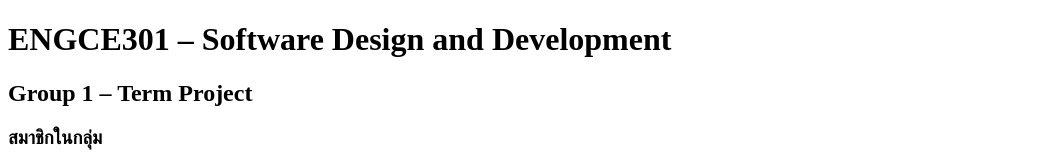
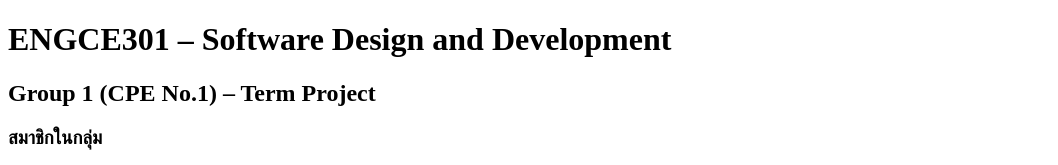
Before and after one commit to cpecodebattle/engce301-team-cpeno1, a plain HTML site: page index.html in a window 1280 px wide. Shown: the top 165 px of the page, without its empty margins (0-1058 px from the left). Drawn offline with Linux system fonts and the light colour scheme.

Commit message:
minor changes to heading text

```diff
--- a/index.html
+++ b/index.html
@@ -2,11 +2,11 @@
 <html lang="th">
 <head>
   <meta charset="UTF-8" />
-  <title>Hello ENGCE301 – Group 1</title>
+  <title>Hello ENGCE301 – Group 1 (CPE No.1)</title>
 </head>
 <body>
   <h1>ENGCE301 – Software Design and Development</h1>
-  <h2>Group 1 – Term Project</h2>
+  <h2>Group 1 (CPE No.1) – Term Project</h2>
 
   <h3>สมาชิกในกลุ่ม</h3>
   <ul>
```
Also changed, not shown: 2 other files.
